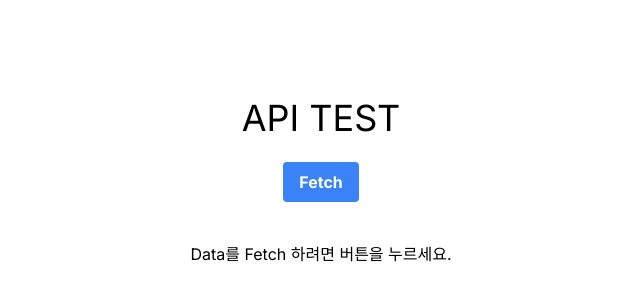
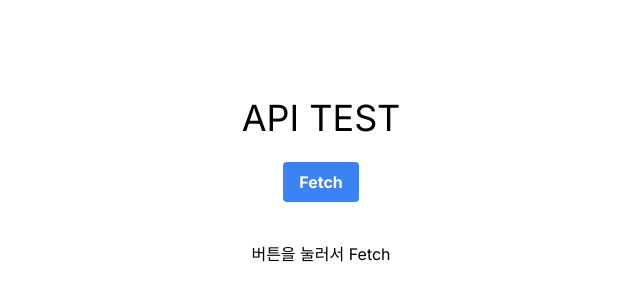
Before and after one commit to freelcove/StreetFinder, a Next.js app in the folder frontend/: page /apitest in a window 1280 px wide. Shown: the part 218-518 px from the top of the page, without its empty margins (319-959 px from the left). Built offline with nearby package versions, Linux system fonts and the light colour scheme; no server answers.

Commit message:
Update page.tsx

```diff
--- a/frontend/app/apitest/page.tsx
+++ b/frontend/app/apitest/page.tsx
@@ -37,7 +37,7 @@
                 {data ? (
                     <p className="text-center mt-4">{data.message}</p>
                 ) : (
-                    <p className="text-center mt-4">Data를 Fetch 하려면 버튼을 누르세요.</p>
+                    <p className="text-center mt-4">버튼을 눌러서 Fetch</p>
                 )}
         </div>
     );
```
